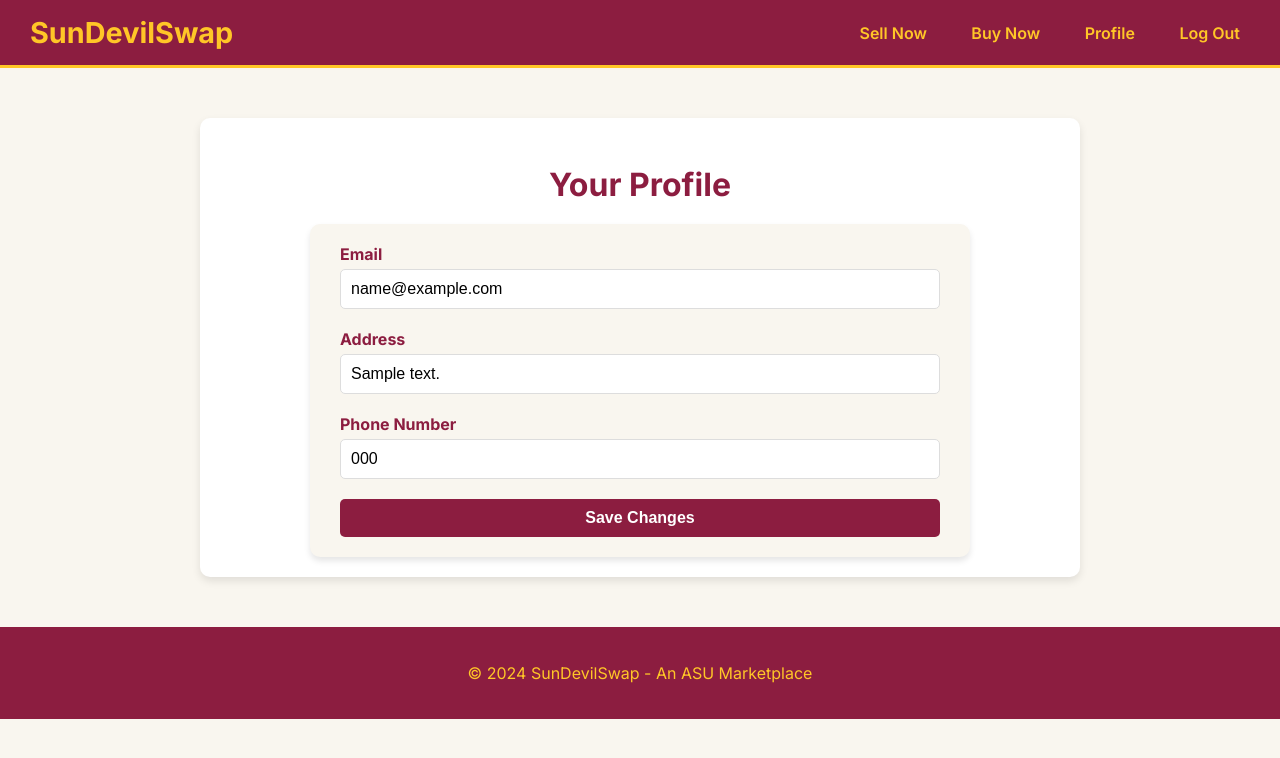
After one commit to is-j/SunDevilSwap, a Django app: page /profile/ in a window 1280 px wide. The commit adds this page. Shown: the top 758 px of the page. Run offline with Django 5.2, Linux system fonts and the light colour scheme; a user stored in the database is signed in; tables that the repository leaves empty hold one stand-in row (values such as "Sample post").

Commit message:
Error messages fixed, new profile

```diff
--- a/SunDevilSwap/settings.py
+++ b/SunDevilSwap/settings.py
@@ -133,7 +133,9 @@
 
 MEDIA_URL = '/media/'
 
-MEDIA_ROOT = BASE_DIR / 'media'
+
+
+MEDIA_ROOT = os.path.join(BASE_DIR, 'static/images')
 
 # Default primary key field type
 # https://docs.djangoproject.com/en/5.1/ref/settings/#default-auto-field
--- a/mainApp/models.py
+++ b/mainApp/models.py
@@ -13,7 +13,6 @@
 
 class Profile(models.Model):
     user = models.OneToOneField(User, on_delete=models.CASCADE, primary_key=True, related_name='profile')
-    logout = models.BooleanField(default=False)
     address = models.CharField(max_length=255, blank=True, null=True)
     phone = models.CharField(max_length=20, blank=True, null=True)
     email = models.EmailField(max_length=255, blank=True, null=True)
@@ -30,7 +29,7 @@
     equip = models.BooleanField(default=False)
     text = models.BooleanField(default=False)
     condition = models.CharField(max_length=100, choices=[('New', 'New'), ('Used', 'Used')])
-    image = models.TextField(blank=True, null=True)
+    image = models.ImageField(null=True, blank=True)
 
     def __str__(self):
         return f"Item {self.itemID}: {self.description[:20]}"
@@ -50,7 +49,7 @@
 class Cart(models.Model):
     user = models.ForeignKey(User, on_delete=models.CASCADE, related_name='cart_items')
     item = models.ForeignKey(Item, on_delete=models.CASCADE, related_name='cart_entries')
-    image = models.TextField(blank=True, null=True)
+    image = models.ImageField(null=True, blank=True)
     price = models.DecimalField(max_digits=10, decimal_places=2)
     quantity = models.PositiveIntegerField(default=1)
     payment = models.CharField(max_length=255, choices=[('Completed', 'Completed'), ('NoPayment', 'NoPayment')])
--- /dev/null
+++ b/mainApp/static/css/profile_styles.css
@@ -0,0 +1,133 @@
+/* General Styles */
+body {
+    margin: 0;
+    font-family: 'Inter', sans-serif;
+    background-color: #F9F6EF; /* Light background */
+    color: #333;
+}
+
+/* Navbar */
+.navbar {
+    display: flex;
+    justify-content: space-between;
+    align-items: center;
+    padding: 15px 30px;
+    background-color: #8C1D40; /* ASU Maroon */
+    color: #fff;
+    border-bottom: 3px solid #FFC627; /* ASU Gold */
+}
+
+.navbar .logo a {
+    font-size: 1.8rem;
+    font-weight: 700;
+    color: #FFC627; /* ASU Gold */
+    text-decoration: none;
+    transition: color 0.3s;
+}
+
+.navbar .logo a:hover {
+    color: #FFD75E; /* Lighter Gold */
+}
+
+.navbar .nav-links a {
+    margin-left: 20px;
+    color: #FFC627; /* ASU Gold */
+    text-decoration: none;
+    font-weight: 600;
+    padding: 5px 10px;
+    border-radius: 5px;
+    transition: background-color 0.3s, color 0.3s;
+}
+
+.navbar .nav-links a:hover {
+    background-color: #FFC627; /* ASU Gold */
+    color: #8C1D40; /* ASU Maroon */
+}
+
+/* Profile Section */
+.profile {
+    max-width: 800px;
+    margin: 50px auto;
+    background: #fff; /* White background */
+    padding: 20px 40px;
+    border-radius: 10px;
+    box-shadow: 0 4px 8px rgba(0, 0, 0, 0.1);
+    text-align: left;
+}
+
+.profile h1 {
+    color: #8C1D40; /* ASU Maroon */
+    font-size: 2rem;
+    margin-bottom: 20px;
+    text-align: center;
+}
+
+.profile-form {
+    max-width: 600px;
+    margin: 0 auto;
+    background-color: #F9F6EF; /* Light background */
+    padding: 20px 30px;
+    border-radius: 10px;
+    box-shadow: 0 4px 6px rgba(0, 0, 0, 0.1);
+}
+
+.profile-form .form-group {
+    margin-bottom: 20px;
+    text-align: left;
+}
+
+.profile-form .form-group label {
+    display: block;
+    font-weight: bold;
+    margin-bottom: 5px;
+    color: #8C1D40; /* ASU Maroon */
+}
+
+.profile-form .form-group input {
+    width: 100%;
+    padding: 10px;
+    font-size: 1rem;
+    border: 1px solid #ddd;
+    border-radius: 5px;
+    box-sizing: border-box;
+}
+
+.profile-form .form-group input:focus {
+    outline: none;
+    border-color: #8C1D40; /* ASU Maroon */
+}
+
+.profile-form button {
+    padding: 10px;
+    font-size: 1rem;
+    font-weight: bold;
+    border-radius: 5px;
+    background-color: #8C1D40; /* ASU Maroon */
+    color: #fff; /* White */
+    border: none;
+    cursor: pointer;
+    transition: background-color 0.3s ease;
+    width: 100%;
+}
+
+.profile-form button:hover {
+    background-color: #A42A51; /* Lighter Maroon */
+}
+
+/* Footer */
+footer {
+    background-color: #8C1D40; /* ASU Maroon */
+    color: #FFC627; /* ASU Gold */
+    text-align: center;
+    padding: 20px 10px;
+}
+
+footer a {
+    color: #FFC627;
+    text-decoration: none;
+    margin: 0 10px;
+}
+
+footer a:hover {
+    color: #FFD75E; /* Lighter Gold */
+}
--- a/mainApp/templates/bsPage/cart.html
+++ b/mainApp/templates/bsPage/cart.html
@@ -32,7 +32,6 @@
                         <th>Item</th>
                         <th>Price</th>
                         <th>Quantity</th>
-                        <th>Subtotal</th>
                     </tr>
                 </thead>
                 <tbody>
@@ -41,7 +40,6 @@
                         <td>{{ cart_item.item.description }}</td>
                         <td>${{ cart_item.price }}</td>
                         <td>{{ cart_item.quantity }}</td>
-                        <td>${{ cart_item.price|floatformat:2|add:cart_item.quantity }}</td>
                     </tr>
                     {% endfor %}
                 </tbody>
--- /dev/null
+++ b/mainApp/templates/login/profile.html
@@ -0,0 +1,55 @@
+{% load static %}
+<!DOCTYPE html>
+<html lang="en">
+<head>
+    <meta charset="UTF-8">
+    <meta name="viewport" content="width=device-width, initial-scale=1.0">
+    <title>Your Profile - SunDevilSwap</title>
+    <link href="https://fonts.googleapis.com/css2?family=Inter:wght@400;600;700&display=swap" rel="stylesheet">
+    <link rel="stylesheet" href="{% static 'css/profile_styles.css' %}">
+</head>
+<body>
+    <!-- NAVIGATION -->
+    <header>
+        <nav class="navbar">
+            <div class="logo">
+                <a href="/">SunDevilSwap</a>
+            </div>
+            <div class="nav-links">
+                <a href="/sell/">Sell Now</a>
+                <a href="/buy/">Buy Now</a>
+                <a href="/profile/">Profile</a>
+                <a href="/start/">Log Out</a>
+            </div>
+        </nav>
+    </header>
+
+    <!-- PROFILE SECTION -->
+    <section class="profile">
+        <div class="container">
+            <h1>Your Profile</h1>
+            <form method="POST" class="profile-form">
+                {% csrf_token %}
+                <div class="form-group">
+                    <label for="email">Email</label>
+                    <input type="email" id="email" name="email" value="{{ profile.email }}" required>
+                </div>
+                <div class="form-group">
+                    <label for="address">Address</label>
+                    <input type="text" id="address" name="address" placeholder="Enter your address" value="{{ profile.address|default_if_none:'' }}">
+                </div>
+                <div class="form-group">
+                    <label for="phone">Phone Number</label>
+                    <input type="tel" id="phone" name="phone" placeholder="Enter your phone number" value="{{ profile.phone|default_if_none:'' }}">
+                </div>
+                <button type="submit" class="btn btn-primary">Save Changes</button>
+            </form>
+        </div>
+    </section>
+
+    <!-- FOOTER -->
+    <footer>
+        <p>&copy; 2024 SunDevilSwap - An ASU Marketplace</p>
+    </footer>
+</body>
+</html>
--- a/mainApp/templates/main_page/main.html
+++ b/mainApp/templates/main_page/main.html
@@ -19,6 +19,7 @@
                 <a href="/sell/">Sell Now</a>
                 <a href="/buy/">Buy Now</a>
                 <a href="/start/">Log Out</a>
+                <a href="/profile/">Profile</a>
             </div>
         </nav>
     </header>
@@ -42,6 +43,7 @@
             <div class="category-buttons">
                 <a href="/sell/" class="btn btn-primary">Sell Now</a>
                 <a href="/buy/" class="btn btn-secondary">Buy Now</a>
+                <a href="/profile/" class="btn btn-primary">Profile</a>
             </div>
         </div>
     </section>
--- a/mainApp/urls.py
+++ b/mainApp/urls.py
@@ -13,7 +13,7 @@
     path('cart/', views.cart_view, name='cart_detail'),
     path('process-payment/', views.process_payment, name='process_payment'),
     path('thank_you', views.thank_you, name="thank_you"),
-
+    path('profile/', views.profile, name='profile'),
    # path('sell/', views.sell_item, name='sell_item'),
 
 ]
--- a/mainApp/views.py
+++ b/mainApp/views.py
@@ -8,6 +8,9 @@
 from django.contrib import messages
 from mainApp.models import Item, Cart
 from django.db.models import Sum
+from django.contrib.messages import get_messages
+
+
 
 # Create your views here.
 def start(request):
@@ -26,6 +29,9 @@
     return render(request, "main_page/main.html", {"first_name": request.user.first_name})
 
 def login_view(request):
+    storage = get_messages(request)
+    for _ in storage:
+        pass
     if request.method == 'POST':
         email = request.POST['email']
         password = request.POST['password']
@@ -40,6 +46,11 @@
 
 
 def signUp_view(request):
+
+    storage = get_messages(request)
+    for _ in storage:
+        pass
+
     if request.method == 'POST':
         first_name = request.POST['first_name']
         last_name = request.POST['last_name']
@@ -93,9 +104,38 @@
         )
         item.save()
 
-        return HttpResponse('<h1>Item successfully listed!</h1><a href="/sell/">Go Back</a>')
+        messages.success(request, 'Your item has been listed successfully.')
 
     return render(request, 'bsPage/sell_now.html')
+
+from django.shortcuts import render, redirect
+from django.contrib.auth.decorators import login_required
+from django.contrib import messages
+
+@login_required
+def profile(request):
+    # Fetch the logged-in user's profile
+    profile = request.user.profile
+
+    if request.method == 'POST':
+
+        email = request.POST.get('email', profile.email)
+        address = request.POST.get('address', profile.address)
+        phone = request.POST.get('phone', profile.phone)
+        profile.email = email
+        profile.address = address
+        profile.phone = phone
+        profile.save()
+
+        user = request.user
+        user.email = email
+        user.save()
+
+
+        messages.success(request, "Your profile has been updated successfully!")
+        return redirect('profile')
+
+    return render(request, 'login/profile.html', {'profile': profile})
 
 def buy_now(request):
     category = request.GET.get('category')
```
Also changed, not shown: mainApp/static/css/item_detail.css (+21 -69 lines), mainApp/templates/bsPage/item_detail.html (+12 -5 lines), mainApp/templates/bsPage/sell_now.html (+30 -3 lines), mainApp/migrations/0004_alter_cart_image_alter_item_image.py (added), mainApp/migrations/0005_remove_profile_logout.py (added), static/images/74.jpg (added).
